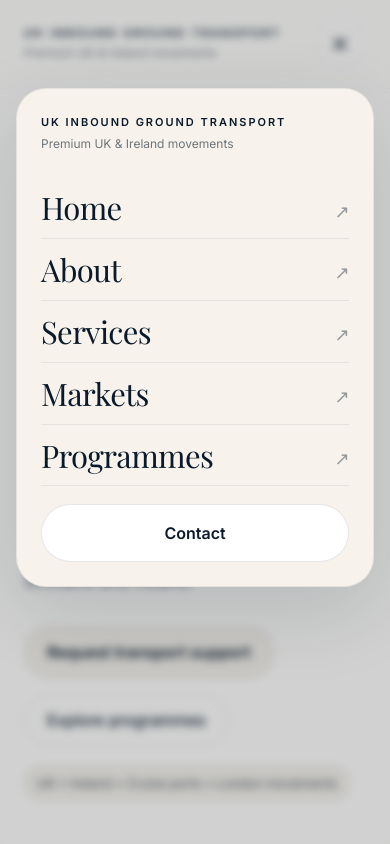
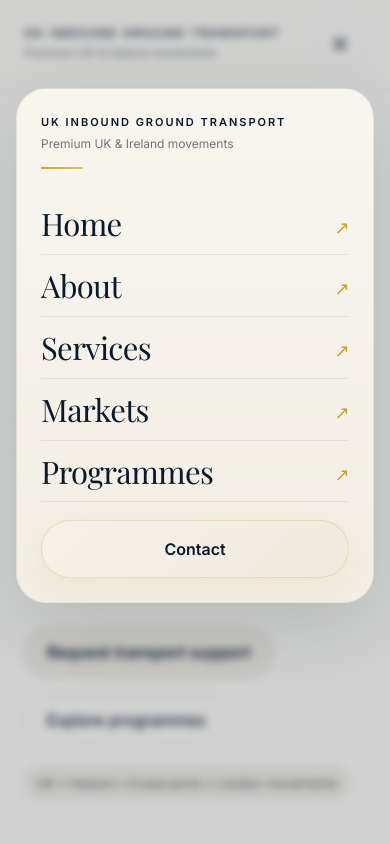
Before and after one commit to kandiahtk-crypto/Project-, a Next.js app: page / in a window 390 px wide. Both pictures are taken after a click on the button "Open menu". Shown: the top 844 px of the page. Built offline with nearby package versions, Linux system fonts and the light colour scheme; a web font is replaced by a local one.

Commit message:
Update SiteHeader.tsx

```diff
--- a/src/components/SiteHeader.tsx
+++ b/src/components/SiteHeader.tsx
@@ -49,15 +49,18 @@ export default function SiteHeader() {
     top: "88px",
     left: "16px",
     right: "16px",
-    background: "#F7F3EC",
+    background: "linear-gradient(180deg, #F8F5EF 0%, #F2EEE6 100%)",
     border: "1px solid rgba(11, 26, 43, 0.08)",
     borderRadius: "30px",
     boxShadow: "0 24px 80px rgba(11, 26, 43, 0.12)",
     zIndex: 110,
-    transform: menuOpen ? "translateY(0) scale(1)" : "translateY(-10px) scale(0.98)",
+    transform: menuOpen
+      ? "translateY(0) scale(1)"
+      : "translateY(-10px) scale(0.98)",
     opacity: menuOpen ? 1 : 0,
     transformOrigin: "top center",
-    transition: "opacity 0.32s ease, transform 0.32s ease",
+    transition:
+      "opacity 0.4s cubic-bezier(0.22, 1, 0.36, 1), transform 0.4s cubic-bezier(0.22, 1, 0.36, 1)",
   };
 
   const mobilePanelInner: CSSProperties = {
@@ -79,7 +82,9 @@ export default function SiteHeader() {
     borderBottom: "1px solid rgba(11, 26, 43, 0.08)",
     transform: menuOpen ? "translateY(0)" : "translateY(10px)",
     opacity: menuOpen ? 1 : 0,
-    transition: `opacity 0.34s ease ${index * 0.04}s, transform 0.34s ease ${index * 0.04}s`,
+    transition: `opacity 0.42s cubic-bezier(0.22, 1, 0.36, 1) ${
+      index * 0.05
+    }s, transform 0.42s cubic-bezier(0.22, 1, 0.36, 1) ${index * 0.05}s`,
   });
 
   const mobileCta: CSSProperties = {
@@ -89,16 +94,18 @@ export default function SiteHeader() {
     marginTop: "18px",
     minHeight: 58,
     padding: "0 24px",
-    border: "1px solid rgba(11, 26, 43, 0.10)",
-    background: "#FFFFFF",
+    border: "1px solid rgba(201, 162, 39, 0.25)",
+    background: "linear-gradient(135deg, #F6F2EA 0%, #EFE9DD 100%)",
     color: "#0B1A2B",
     textDecoration: "none",
     fontWeight: 600,
     fontSize: 16,
     borderRadius: "999px",
+    boxShadow: "0 10px 30px rgba(201, 162, 39, 0.12)",
     transform: menuOpen ? "translateY(0)" : "translateY(12px)",
     opacity: menuOpen ? 1 : 0,
-    transition: "opacity 0.4s ease 0.18s, transform 0.4s ease 0.18s",
+    transition:
+      "opacity 0.4s cubic-bezier(0.22, 1, 0.36, 1) 0.18s, transform 0.4s cubic-bezier(0.22, 1, 0.36, 1) 0.18s",
   };
 
   return (
@@ -111,19 +118,39 @@ export default function SiteHeader() {
           </Link>
 
           <nav className="desktop-nav site-nav" style={desktopNav}>
-            <Link href="/" className={pathname === "/" ? "active" : ""} style={navLink}>
+            <Link
+              href="/"
+              className={pathname === "/" ? "active" : ""}
+              style={navLink}
+            >
               Home
             </Link>
-            <Link href="/about" className={pathname === "/about" ? "active" : ""} style={navLink}>
+            <Link
+              href="/about"
+              className={pathname === "/about" ? "active" : ""}
+              style={navLink}
+            >
               About
             </Link>
-            <Link href="/services" className={pathname === "/services" ? "active" : ""} style={navLink}>
+            <Link
+              href="/services"
+              className={pathname === "/services" ? "active" : ""}
+              style={navLink}
+            >
               Services
             </Link>
-            <Link href="/markets" className={pathname.startsWith("/markets") ? "active" : ""} style={navLink}>
+            <Link
+              href="/markets"
+              className={pathname.startsWith("/markets") ? "active" : ""}
+              style={navLink}
+            >
               Markets
             </Link>
-            <Link href="/programmes" className={pathname === "/programmes" ? "active" : ""} style={navLink}>
+            <Link
+              href="/programmes"
+              className={pathname === "/programmes" ? "active" : ""}
+              style={navLink}
+            >
               Programmes
             </Link>
             <Link href="/contact" style={navCta}>
@@ -154,10 +181,14 @@ export default function SiteHeader() {
             <div style={mobilePanelInner}>
               <Link href="/" style={mobileBrand} onClick={closeMenu}>
                 <span style={mobileBrandTop}>UK Inbound Ground Transport</span>
-                <span style={mobileBrandBottom}>Premium UK &amp; Ireland movements</span>
+                <span style={mobileBrandBottom}>
+                  Premium UK &amp; Ireland movements
+                </span>
               </Link>
 
-              <div style={mobileLinks}>
+              <div style={mobileAccent} />
+
+              <div style={mobileLinks} className="mobile-links">
                 {MOBILE_LINKS.map((item, index) => (
                   <Link
                     key={item.href}
@@ -317,6 +348,15 @@ const mobileBrandBottom: CSSProperties = {
   lineHeight: 1.4,
 };
 
+const mobileAccent: CSSProperties = {
+  width: 42,
+  height: 2,
+  marginTop: 14,
+  marginBottom: 10,
+  borderRadius: 999,
+  background: "linear-gradient(90deg, #C9A227 0%, #E3C565 100%)",
+};
+
 const mobileLinks: CSSProperties = {
   marginTop: "24px",
   display: "flex",
@@ -325,7 +365,7 @@ const mobileLinks: CSSProperties = {
 
 const mobileLinkArrow: CSSProperties = {
   fontSize: 18,
-  color: "rgba(11, 26, 43, 0.42)",
+  color: "#C9A227",
   lineHeight: 1,
   paddingTop: 6,
 };
```
